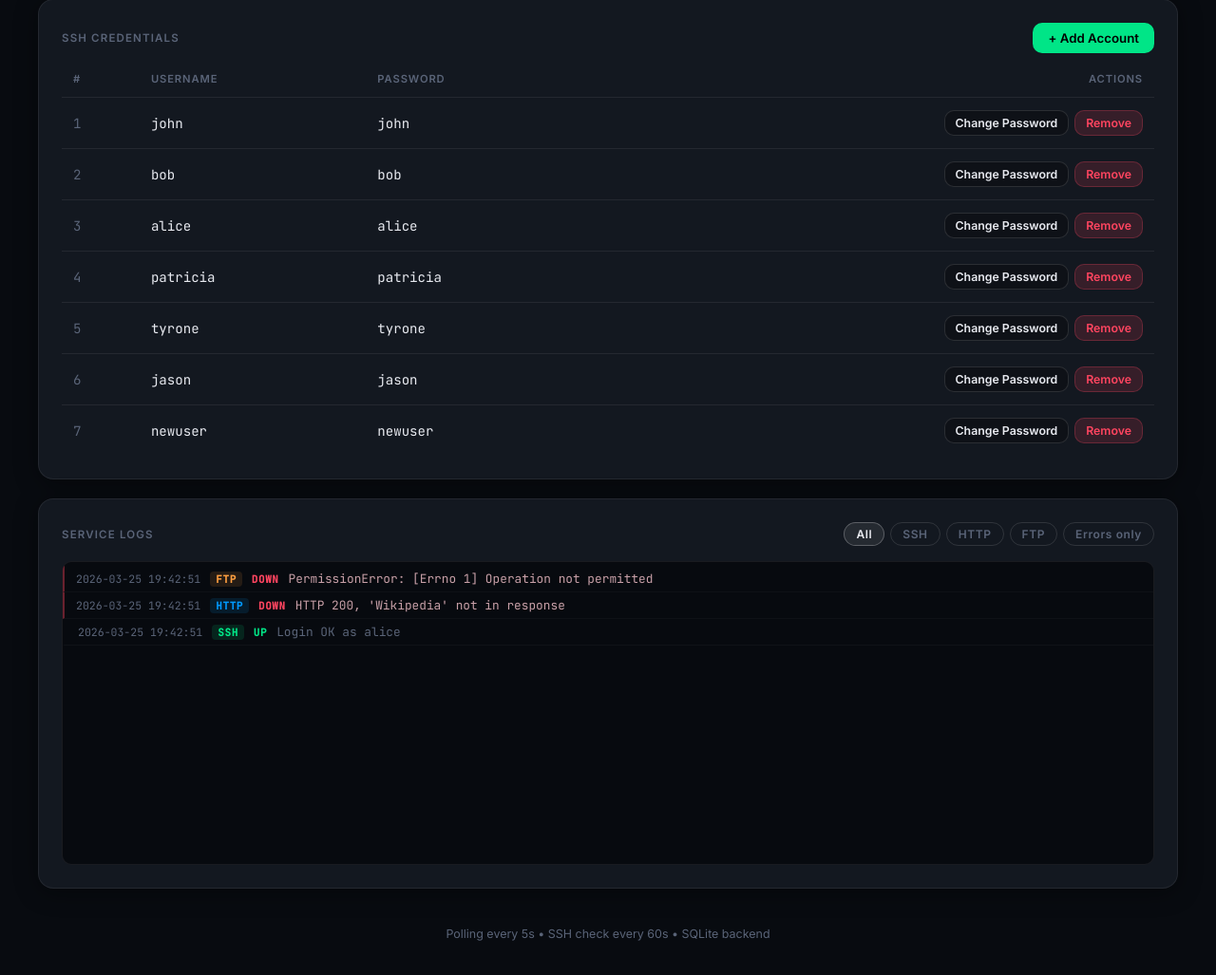
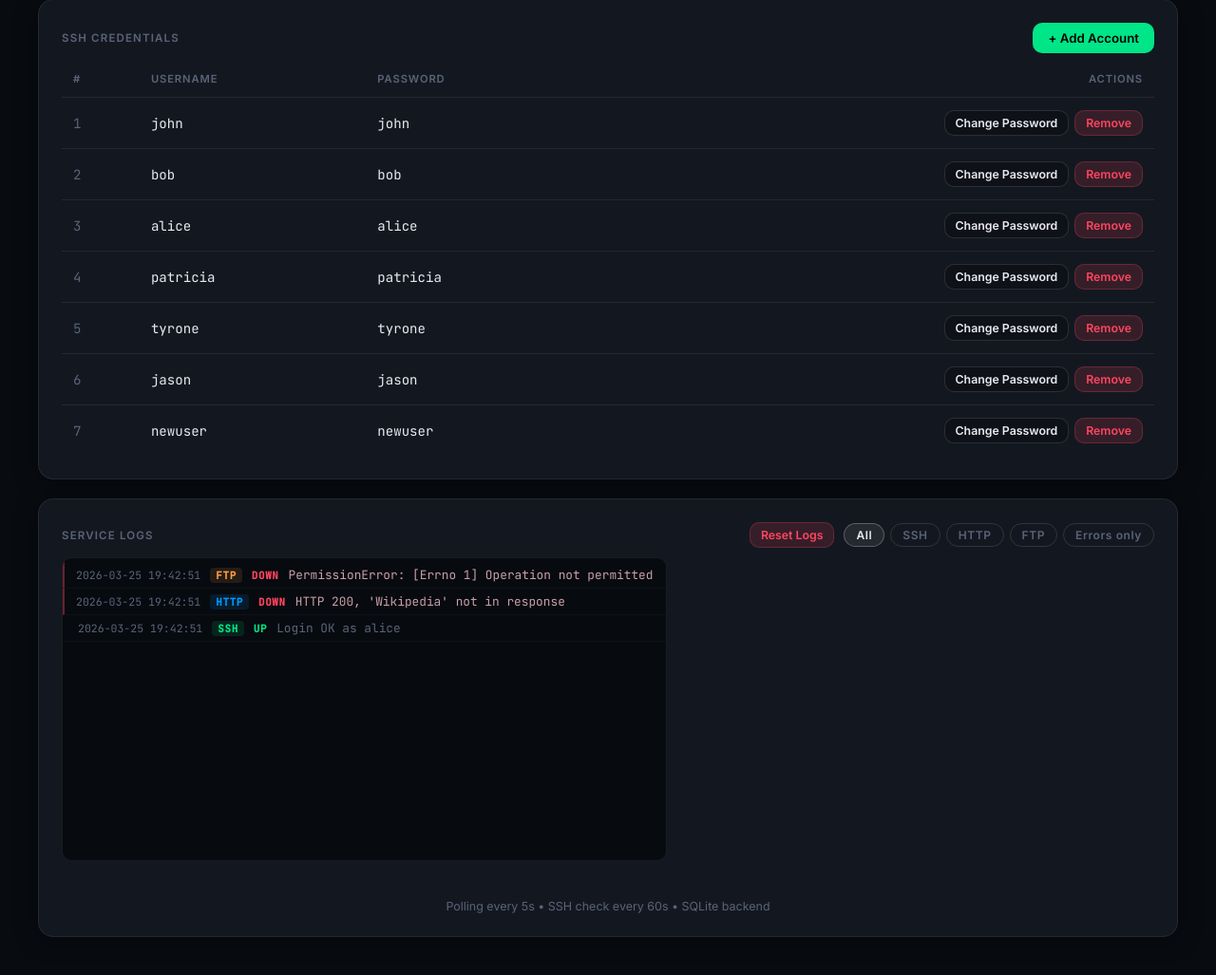
Before and after one commit to lukebozo1/service-pulse, a Flask app: page / in a window 1280 px wide. Shown: the part 880-1907 px from the top of the page at 95% size. Run offline with Flask 3, Linux system fonts and the light colour scheme; data comes from the database, SQL or seed files in the repository.

Commit message:
auto: update index.html

```diff
--- a/templates/index.html
+++ b/templates/index.html
@@ -880,6 +880,8 @@
     <div class="card" style="margin-top:20px">
         <div class="log-header">
             <div class="card-title" style="margin-bottom:0">Service Logs</div>
+            <div style="display:flex;align-items:center;gap:10px;flex-wrap:wrap">
+            <button class="btn btn-danger btn-sm" onclick="resetLogs()">Reset Logs</button>
             <div class="log-filters">
                 <button class="filter-btn active"       data-filter="all"  onclick="setLogFilter(this,'all')">All</button>
                 <button class="filter-btn f-ssh"        data-filter="SSH"  onclick="setLogFilter(this,'SSH')">SSH</button>
```
